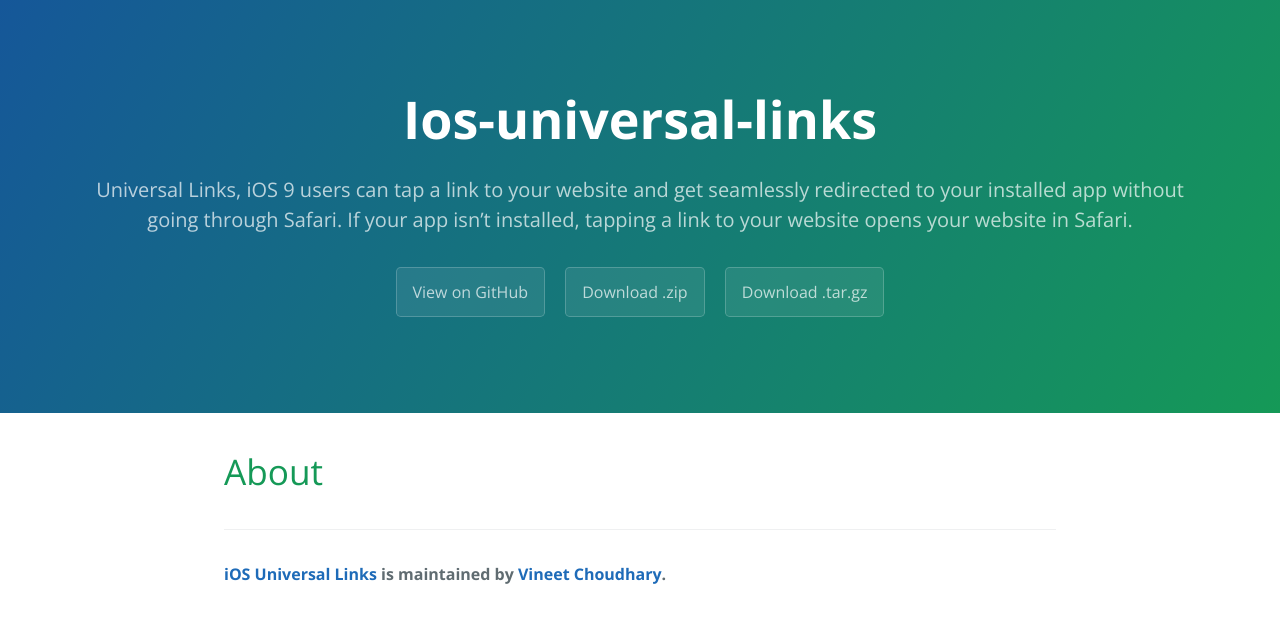
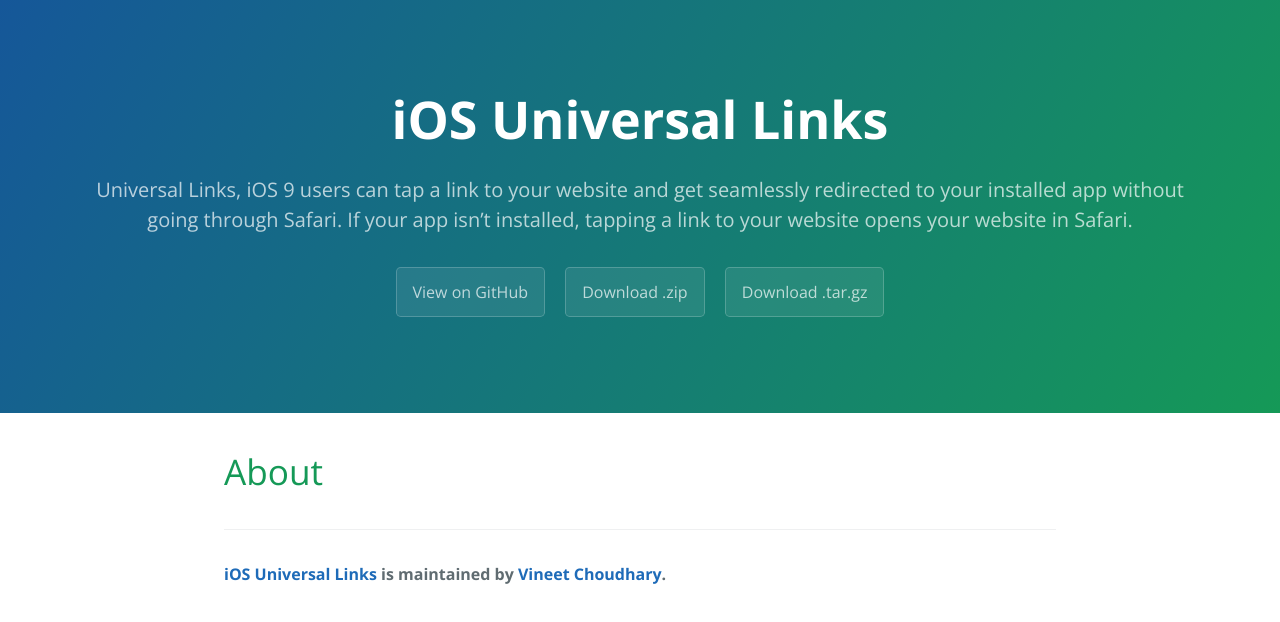
Before and after one commit to vineetchoudhary/iOS-Universal-Links, a plain HTML site: page about.html in a window 1280 px wide. Drawn offline with nearby package versions, Linux system fonts and the light colour scheme.

Commit message:
update header

```diff
--- a/about.html
+++ b/about.html
@@ -11,7 +11,7 @@
   </head>
   <body>
     <section class="page-header">
-      <h1 class="project-name">Ios-universal-links</h1>
+      <h1 class="project-name">iOS Universal Links</h1>
       <h2 class="project-tagline">Universal Links, iOS 9 users can tap a link to your website and get seamlessly redirected to your installed app without going through Safari. If your app isn’t installed, tapping a link to your website opens your website in Safari.</h2>
       <a href="https://github.com/vineetchoudhary/iOS-Universal-Links" class="btn">View on GitHub</a>
       <a href="https://github.com/vineetchoudhary/iOS-Universal-Links/zipball/master" class="btn">Download .zip</a>
```
Also changed, not shown: home.html (+1 -1 lines), index.html (+1 -1 lines).
